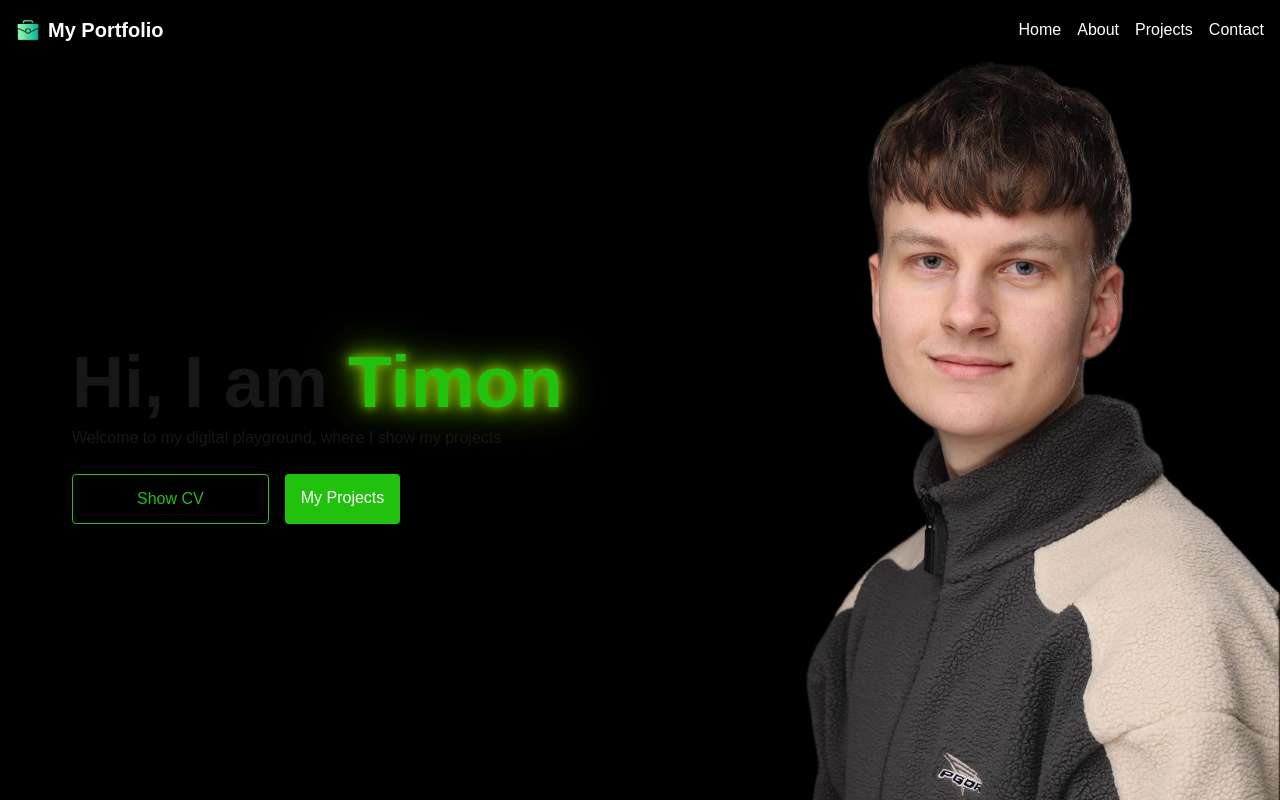
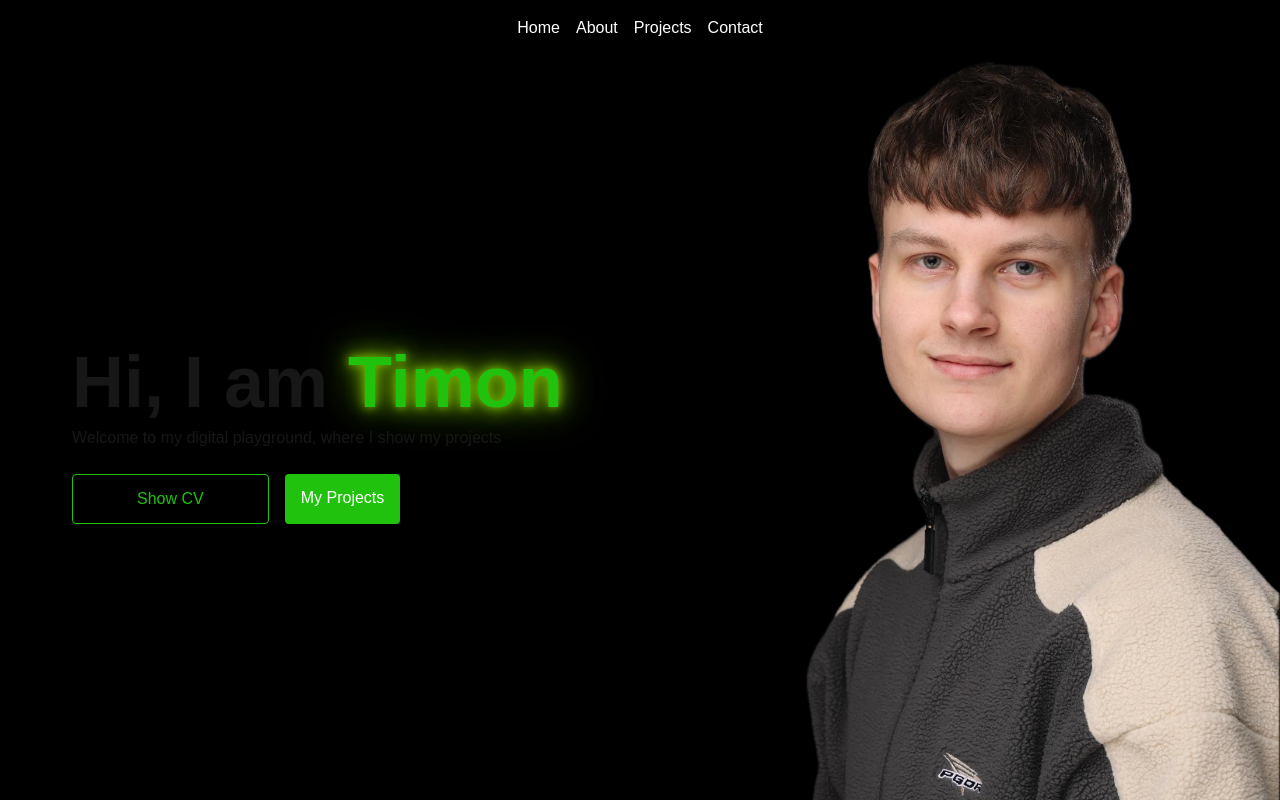
Before and after one commit to txmxn/my-portfolio, a Next.js app: page / in a window 1280 px wide. Shown: the top 800 px of the page. Built offline with nearby package versions, Linux system fonts and the light colour scheme.

Commit message:
basic framework done. just need to pretify background and link social media

```diff
--- a/app/components/Footer.js
+++ b/app/components/Footer.js
@@ -4,14 +4,14 @@ export default function Footer() {
         <footer className="bg-black text-white">
             {/* Unterer Bereich: Copyright */}
             <div className="border-t border-gray-700 py-4">
-                <div className="container mx-auto px-4 flex flex-col md:flex-row items-center justify-between text-xs text-gray-400">
+                <div className="container mx-auto px-4 flex flex-col items-center text-center md:flex-row md:justify-between md:text-left text-xs text-gray-400">
                     {/* Linker Bereich: Copyright */}
                     <div>
                         <p>© {new Date().getFullYear()} Timon Kayser. All rights reserved.</p>
                     </div>
 
                     {/* Rechter Bereich: Built with & Icons8 */}
-                    <div className="flex flex-col items-end text-right">
+                    <div className="flex flex-col items-center md:items-end text-center md:text-right">
                         <p>
                             Built with <span className="text-mainAkzent">Next.js</span> &amp;{' '}
                             <span className="text-mainAkzent">Tailwind</span>
--- a/app/components/Header.js
+++ b/app/components/Header.js
@@ -1,15 +1,7 @@
 // components/Header.js
 export default function Header() {
     return (
-      <header className="w-full p-4 bg-black text-white flex justify-between items-center fixed top-0 left-0 right-0 z-50 rounded-b-md">
-        <div className="flex items-center gap-2">
-          <img
-            src="/images/portfolio.png"
-            alt="portfolio-icon"
-            className="h-6"
-          />
-          <h2 className="text-xl font-bold">My Portfolio</h2>
-        </div>
+      <header className="w-full p-4 bg-black text-white flex justify-center items-center fixed top-0 left-0 right-0 z-50 rounded-b-md">
         <nav>
           <ul className="flex gap-4">
             <li>
```
